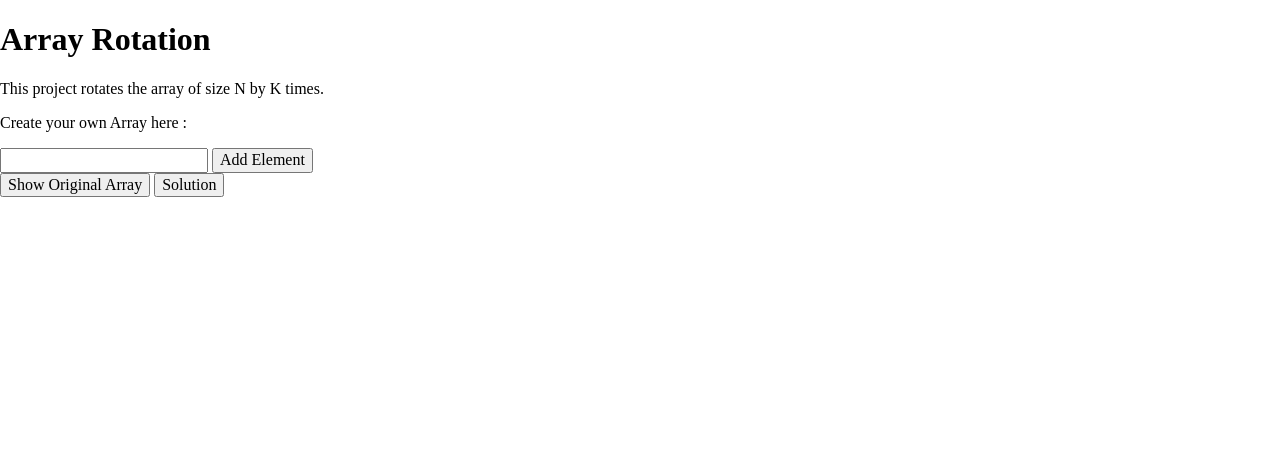
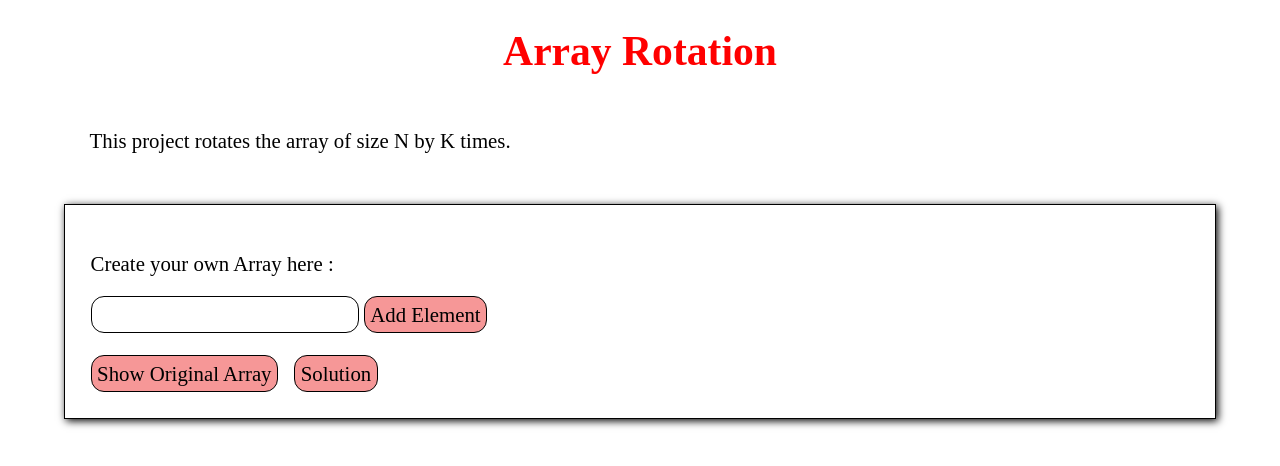
Before and after one commit to Rachiyata-Shekhawat/Array-Rotation, a plain HTML site: page index.html in a window 1280 px wide. Drawn offline with nearby package versions, Linux system fonts and the light colour scheme.

Commit message:
css file added

```diff
--- a/assets/css/style.css
+++ b/assets/css/style.css
@@ -0,0 +1,66 @@
+/* ======================================= common styling ============================================ */
+.intro,
+#problem,
+#solution {
+  margin: 2% 5%;
+  padding: 2%;
+}
+
+input,
+button {
+  padding: 0.5%;
+}
+
+#problem,
+input,
+button,
+#solution {
+  border: 1px solid black;
+}
+
+input,
+button {
+  border-radius: 13px;
+}
+
+#problem,
+#solution {
+  box-shadow: 2px 2px 8px 0px black;
+}
+
+#solution,
+#originalArrayDisplayIntro,
+#solutionDisplayIntro {
+  display: none;
+}
+
+.intro,
+#problem,
+#solution {
+  font-size: 1.3rem;
+}
+
+
+/* ======================================= main styling ============================================ */
+
+h1 {
+  font-size: 2.6rem;
+  text-align: center;
+  color: red;
+}
+
+input:focus {
+  border-color: #f158589e;
+  outline: #f158589e;
+}
+
+form button {
+  margin: 0;
+}
+
+button {
+  margin-top: 2%;
+  margin-right: 1%;
+  border-style: solid;
+  background: #f158589e;
+}
--- a/assets/js/index.js
+++ b/assets/js/index.js
@@ -14,6 +14,8 @@ function showOriginalArrayHandler() {
   if(array.length == 0) {
     alert("Array is empty");
   } else {
+    document.getElementById("solution").style.display = "block";
+    document.getElementById("originalArrayDisplayIntro").style.display = "block";
     document.getElementById("originalArrayDisplay").innerText = "[" + array + "]" ;
   }
 
@@ -26,6 +28,10 @@ function showSolutionHandler() {
   } else if (array.length == 1) {
     alert("There should be atleast 2 elements in your array");
   } else {
+
+    document.getElementById("solution").style.display = "block";
+    document.getElementById("solutionDisplayIntro").style.display = "block";
+
     const rotationCount = prompt("Enter the number of rotation you want !", 2);
 
     for(j=0; j<rotationCount; j++) {
--- a/index.html
+++ b/index.html
@@ -19,9 +19,9 @@
 
 <body>
   <h1>Array Rotation</h1>
-  <p>This project rotates the array of size N by K times.</p>
+  <p class="intro">This project rotates the array of size N by K times.</p>
 
-  <div>
+  <div id="problem">
     <!-- User's Array -->
     <p>Create your own Array here :</p>
     <form action="">
@@ -33,9 +33,15 @@
   </div>
 
   <!-- Solution -->
-  <div>
-    <p id="originalArrayDisplay"></p>
-    <p id="solutionDisplay"></p>
+  <div id="solution">
+    <p id="originalArrayDisplayIntro">
+      Original Array is :
+      <span id="originalArrayDisplay"></span>
+    </p>
+    <p id="solutionDisplayIntro">
+      Solution is :
+      <span id="solutionDisplay"></span>
+    </p>
   </div>
 
 </body>
```
